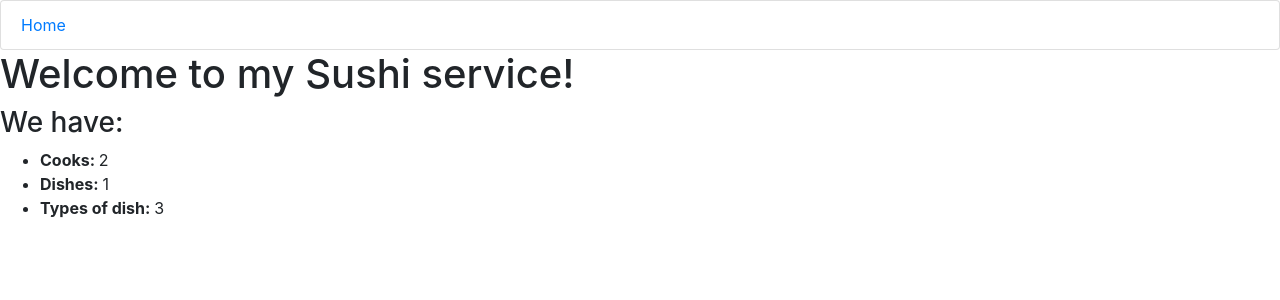
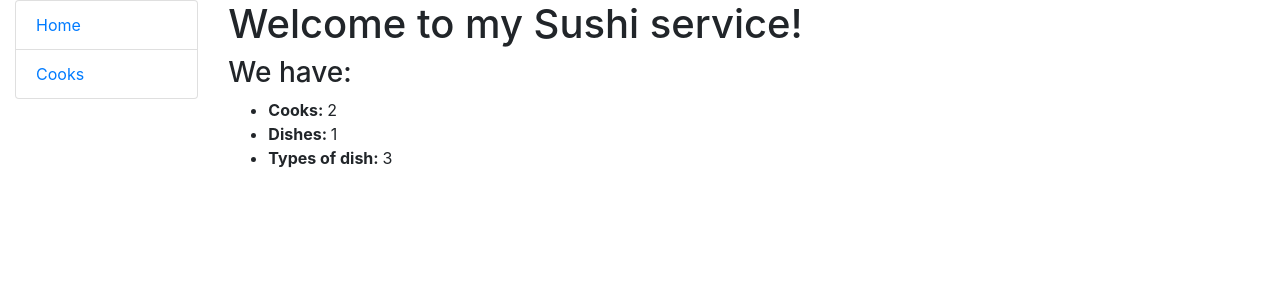
Before and after one commit to rostyak/sushi-service, a Django app: page / in a window 1280 px wide. Shown: the top 300 px of the page. Run offline with Django 4.2, Linux system fonts and the light colour scheme; data comes from the database, SQL or seed files in the repository; both versions use the stored data as it was after the commit.

Commit message:
Create cook list (view, url, template). Update templates: base.html, sidebar.html

```diff
--- a/sushi/urls.py
+++ b/sushi/urls.py
@@ -1,10 +1,11 @@
 from django.contrib import admin
 from django.urls import path, include
 
-from sushi.views import index
+from sushi.views import index, CookListView
 
 urlpatterns = [
     path("", index, name="index"),
+    path("cooks/", CookListView.as_view(), name="cooks-view"),
 ]
 
 app_name = "sushi"
--- a/sushi/views.py
+++ b/sushi/views.py
@@ -1,4 +1,5 @@
 from django.shortcuts import render
+from django.views import generic
 
 from sushi.models import Cook, Dish, DishType
 
@@ -15,3 +16,7 @@ def index(request):
     }
 
     return render(request, "sushi/index.html", context=context)
+
+
+class CookListView(generic.ListView):
+    model = Cook
--- a/templates/base.html
+++ b/templates/base.html
@@ -1,25 +1,31 @@
 <!doctype html>
 <html lang="en">
 <head>
+
   {% block title %}<title>Sushi service</title>{% endblock %}
   <meta charset="UTF-8">
-  <meta name="viewport"
-        content="width=device-width, user-scalable=no, initial-scale=1.0, maximum-scale=1.0, minimum-scale=1.0">
   <meta http-equiv="X-UA-Compatible" content="ie=edge">
   <link rel="stylesheet"
         href="https://cdn.jsdelivr.net/npm/bootstrap@4.0.0/dist/css/bootstrap.min.css"
         integrity="sha384-Gn5384xqQ1aoWXA+058RXPxPg6fy4IWvTNh0E263XmFcJlSAwiGgFAW/dAiS6JXm"
         crossorigin="anonymous">
   <title>Document</title>
+
 </head>
 <body>
-  {% block sidebar %}
-    {% include "includes/sidebar.html" %}
-  {% endblock %}
 
-  {% block content %}
-
-  {% endblock %}
+  <div class="container-fluid">
+    <div class="row">
+        <div class="col-sm-2">
+            {% block sidebar %}
+                {% include "includes/sidebar.html" %}
+            {% endblock %}
+        </div>
+        <div class="col-sm-10 ">
+            {% block content %}{% endblock %}
+        </div>
+    </div>
+  </div>
 
 </body>
 </html>
--- a/templates/includes/sidebar.html
+++ b/templates/includes/sidebar.html
@@ -1,3 +1,4 @@
 <ul class="sidebar-nav list-group">
   <li class="list-group-item"><a href="{% url 'sushi:index' %}">Home</a></li>
+  <li class="list-group-item"><a href="{% url 'sushi:cooks-view' %}">Cooks</a></li>
 </ul>
```
Also changed, not shown: templates/sushi/cook_list.html (added, +28 -0 lines), db.sqlite3.
